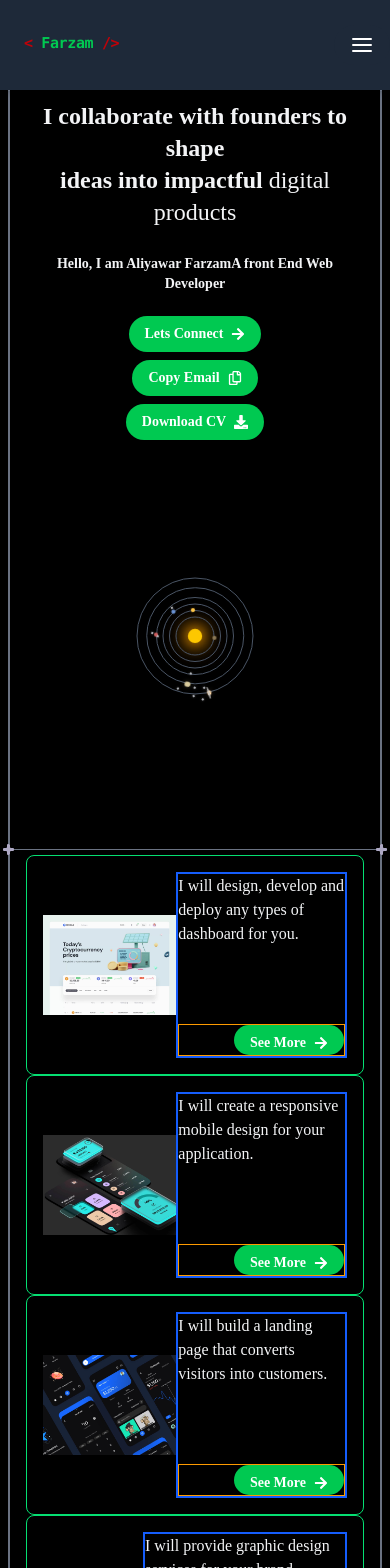
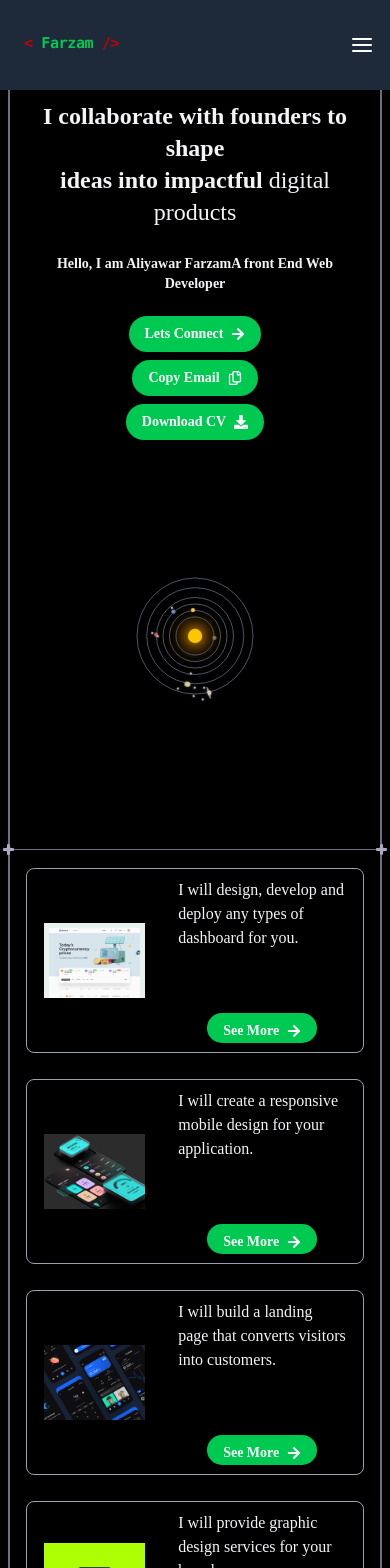
Before and after one commit to farzam313/PortFolio, a React (Vite) app: page / in a window 390 px wide. Shown: the top 1568 px of the page. Built offline with nearby package versions, Linux system fonts and the light colour scheme; a web font is replaced by a local one.

Commit message:
Mobile view Enhancmetn

```diff
--- a/src/components/Card.jsx
+++ b/src/components/Card.jsx
@@ -6,12 +6,12 @@ const Card = ({ photo, description }) => {
   return (
     <div
       id="Card"
-      className="flex flex-row w-[100%] lg:flex-col h-[220px] lg:w-[300px] lg:h-[350px]  items-center border-1 border-green-400 rounded-lg p-4   "
+      className="flex flex-row w-[100%] lg:flex-col h-[22%] lg:w-[300px] lg:h-[350px]  items-center border-1 border-gray-400 rounded-lg my-1  "
     >
-      <img src={photo} className="h-[100px] lg:h-[200px] " />
-      <div className="flex flex-col items-center justify-between w-[100%] h-[100%] lg:h-[150px] lg:w-[300px] border-2 border-blue-600 ">
+      <img src={photo} className="w-[30%] lg:h-[200px] mx-auto " />
+      <div className="flex flex-col items-center justify-between w-[50%] h-[90%] lg:h-[150px] lg:w-[300px] mx-auto">
         <p className="lg:mt-4  lg:font-serif font-light ">{description}</p>
-        <div className="flex items-end justify-end lg:w-full w-[100%] border-amber-500 border-1 ">
+        <div className="flex items-end justify-center lg:w-full w-[100%]  ">
           <Button
             caption={"See More"}
             Icon={FaArrowRight}
```
